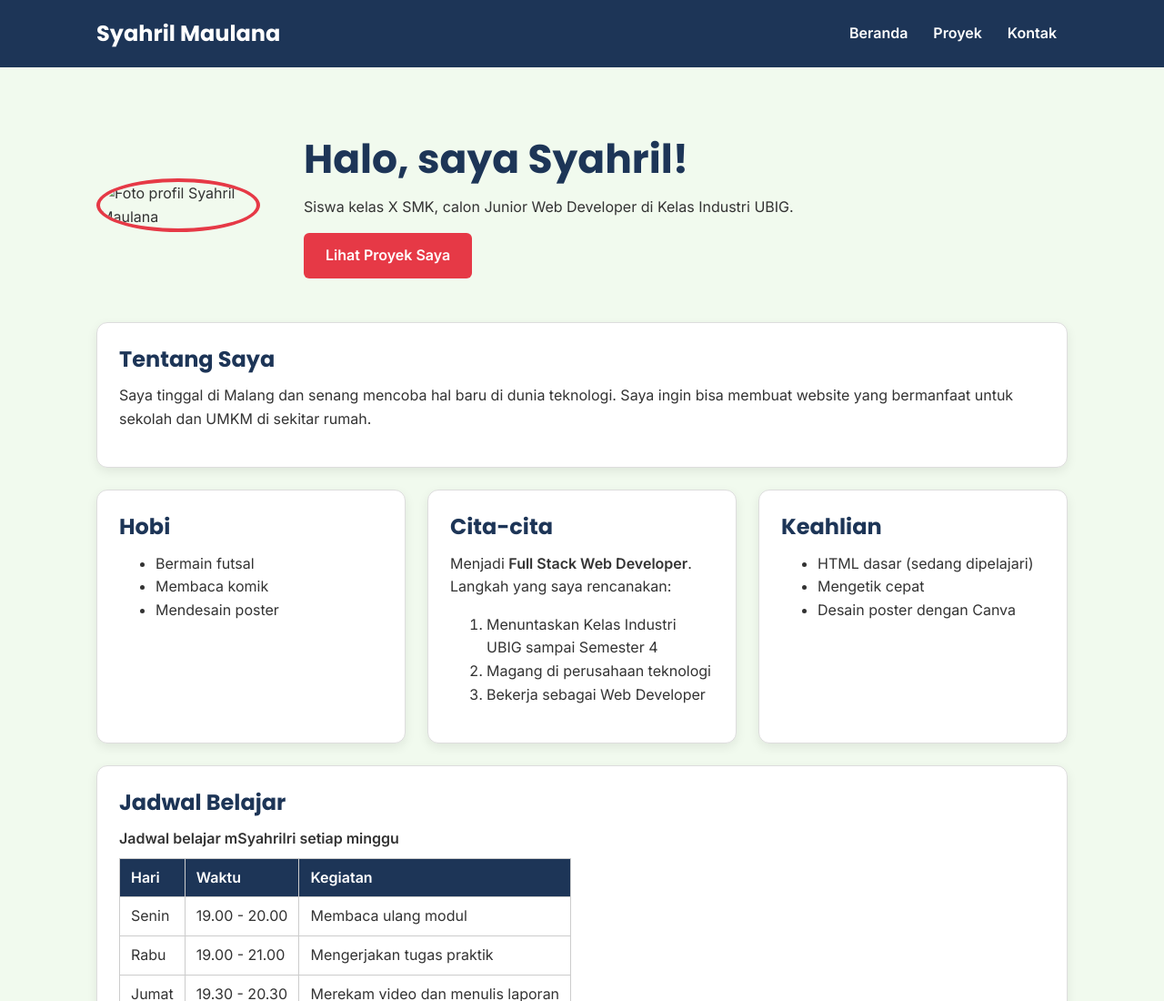
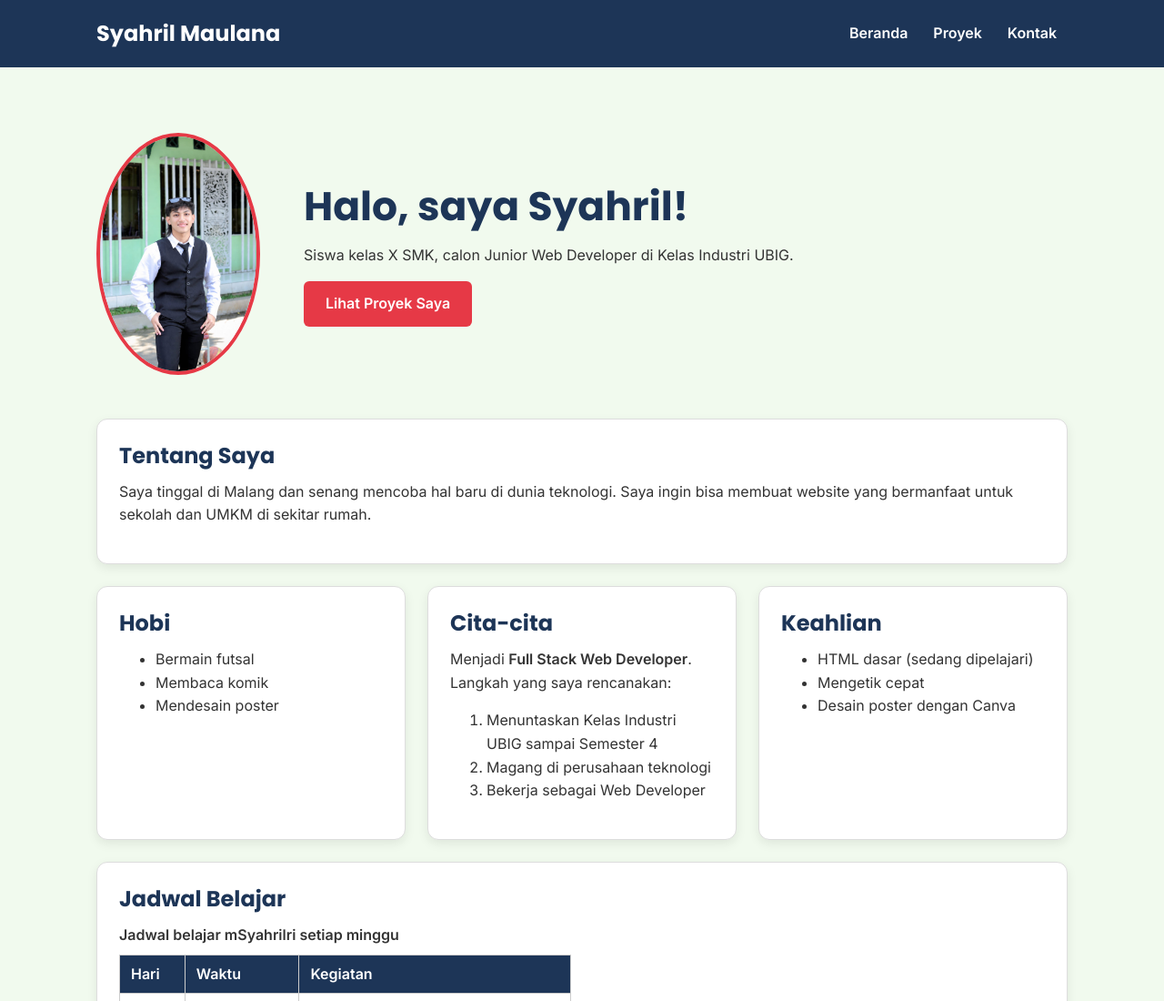
Before and after one commit to Ariiill/portofolio-aril2, a plain HTML site: page index.html in a window 1280 px wide. Shown: the top 1100 px of the page at 91% size. Drawn offline with Linux system fonts and the light colour scheme.

Commit message:
Website portofolio pribadi dari kelas industri UBIG

```diff
--- a/index.html
+++ b/index.html
@@ -37,7 +37,7 @@
   <main>
     <div class="container">
       <section class="hero">
-        <img src="img/foto-profi2l.jpeg" alt="Foto profil Syahril Maulana" width="180">
+        <img src="img/foto-profil2.jpeg" alt="Foto profil Syahril Maulana" width="180">
         <div>
           <h2>Halo, saya Syahril!</h2>
           <p>Siswa kelas X SMK, calon Junior Web Developer di Kelas Industri UBIG.</p>
```
